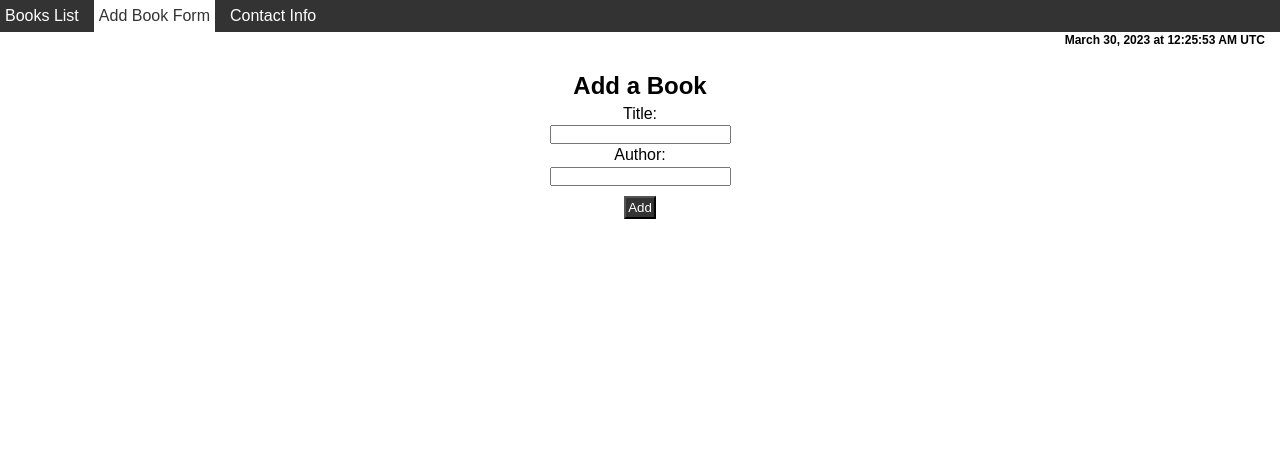
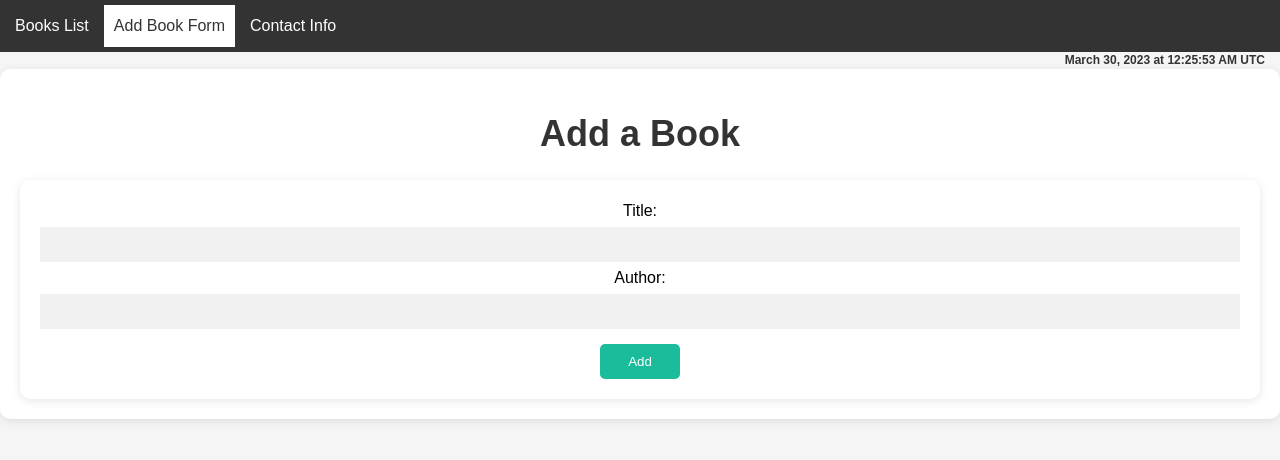
Before and after one commit to everinurmind/awesome-books-with-es6, a website with bundled scripts: page index.html in a window 1280 px wide. Both pictures are taken after a click on the link "Add Book Form". Built offline with nearby package versions, Linux system fonts and the light colour scheme.

Commit message:
Adjust style

```diff
--- a/index.css
+++ b/index.css
@@ -8,6 +8,7 @@ body {
   font-family: Arial, sans-serif;
   font-size: 16px;
   line-height: 1.4;
+  background-color: #f5f5f5;
 }
 
 h1 {
@@ -15,9 +16,14 @@ h1 {
   flex-direction: column;
   justify-content: center;
   align-items: center;
+  color: #333;
+  text-shadow: 1px 1px #fff;
+  font-size: 36px;
+  margin: 20px 0;
 }
 
 nav {
+  padding: 5px;
   background-color: #333;
   color: #fff;
 }
@@ -28,16 +34,13 @@ nav ul {
   flex-direction: row;
   justify-content: left;
   align-items: center;
-}
-
-nav li {
-  margin-right: 10px;
+  gap: 5px;
 }
 
 nav a {
   color: #fff;
   text-decoration: none;
-  padding: 5px;
+  padding: 10px;
 }
 
 nav a.active {
@@ -48,6 +51,9 @@ nav a.active {
 main {
   margin: 0 auto;
   padding: 20px;
+  background-color: #fff;
+  border-radius: 10px;
+  box-shadow: 0 2px 10px rgba(0, 0, 0, 0.1);
 }
 
 #bookList > li {
@@ -55,13 +61,26 @@ main {
   margin-top: 10px;
   font-size: 16px;
   font-weight: bolder;
+  background-color: #fff;
+  border-radius: 5px;
+  box-shadow: 0 2px 5px rgba(0, 0, 0, 0.1);
+  padding: 10px;
 }
 
 button {
   margin: 0 10px;
-  padding: 2px;
+  padding: 10px;
   color: #fff;
   background-color: #333;
+  border: none;
+  border-radius: 5px;
+  cursor: pointer;
+  transition: background-color 0.3s ease;
+}
+
+main button {
+  background-color: #1abc9c;
+  width: 80px;
 }
 
 #form {
@@ -69,6 +88,10 @@ button {
   flex-direction: column;
   justify-content: center;
   align-items: center;
+  background-color: #fff;
+  border-radius: 10px;
+  box-shadow: 0 2px 10px rgba(0, 0, 0, 0.1);
+  padding: 20px;
 }
 
 #add {
@@ -90,4 +113,32 @@ button {
   padding: 0 15px;
   font-size: 12px;
   font-weight: 900;
+  color: #333;
 }
+
+/* Additional color styles */
+nav a:hover {
+  background-color: #555;
+}
+
+button:hover {
+  background-color: #666;
+}
+
+main button:hover {
+  background-color: #16a085;
+}
+
+#form input[type="text"],
+#form input[type="email"],
+#form input[type="password"] {
+  background-color: #f1f1f1;
+  border: none;
+  padding: 10px;
+  margin: 5px 0;
+  width: 100%;
+}
+
+#form input[type="submit"] {
+  background-color: #3498db;
+}
```
